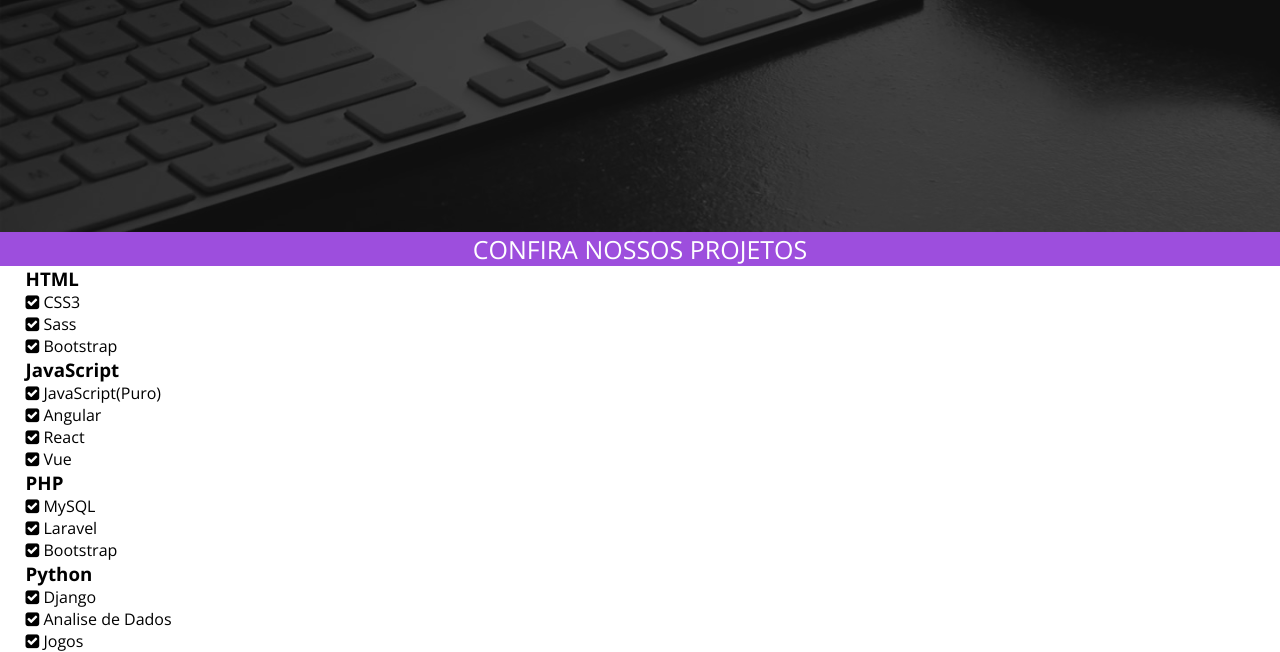
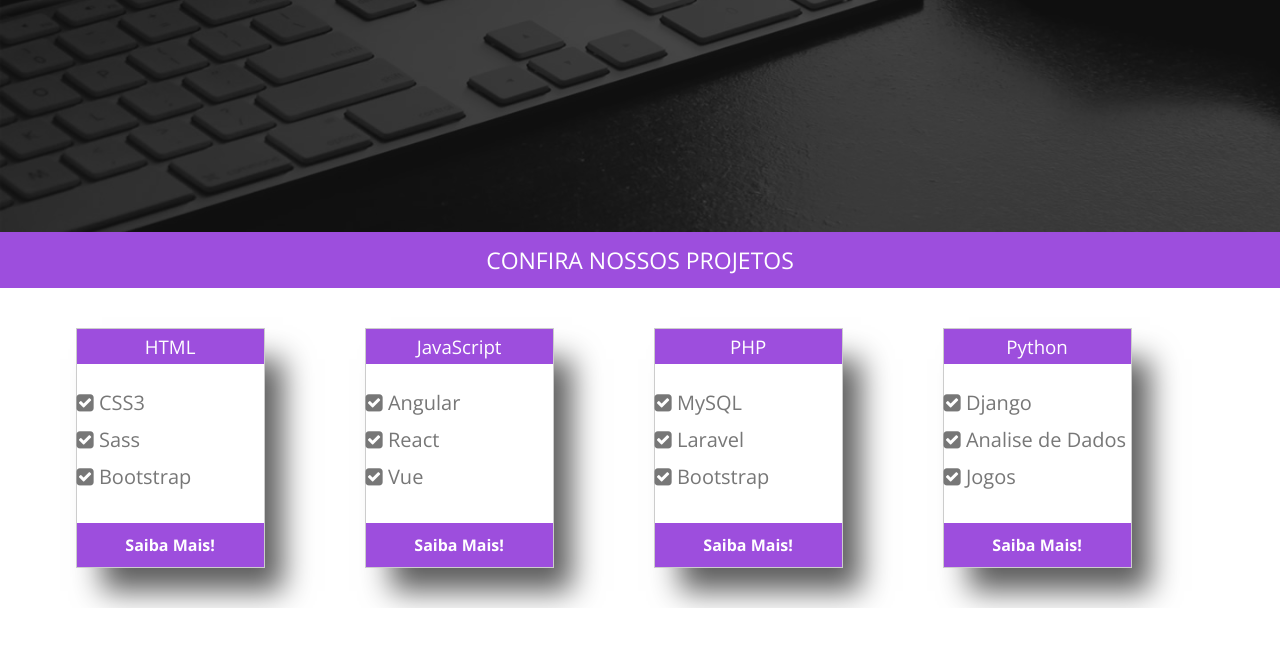
Before and after one commit to ElHa07/Web, a PHP site: page / in a window 1280 px wide. Shown: the part 568-1220 px from the top of the page. After the commit the page ends 1176 px from the top, so only its background shows below. Run offline with PHP 8.4, Linux system fonts and the light colour scheme.

Commit message:
Project
Homepage

```diff
--- a/Estudos/WebMaster/Projeto06/css/style.css
+++ b/Estudos/WebMaster/Projeto06/css/style.css
@@ -107,7 +107,7 @@ nav.desktop a{
 .chamada-planos{
 	width: 100%;
 	text-align: center;
-	padding: 12pz 2%;
+	padding: 12px 2%;
 	background: #9d4edd;
 }
 .chamada-planos h2{
@@ -115,5 +115,53 @@ nav.desktop a{
 	color: white;
 	text-transform: uppercase;
 	font-weight: lighter;
-	font-size: 25px;
+	font-size: 23px;
 }
+.box-planos{
+	padding: 40px 0;
+}
+.box-planos > .center{
+	display: flex;
+	flex-wrap: nowrap;
+}
+.box-planos-single{
+	width: 33,3%;
+	padding: 0 50px;
+}
+.box-wraper{
+	width: 100%;
+	border: 1px solid #ccc;
+	min-height: 200px;
+	-webkit-box-shadow: 22px 27px 28px -4px rgba(0,0,0,0.64);
+	-moz-box-shadow: 22px 27px 28px -4px rgba(0,0,0,0.64);
+	box-shadow: 22px 27px 28px -4px rgba(0,0,0,0.64);
+}
+
+.box-planos-single h3{
+	background: #9d4edd;
+	color: white;
+	text-align: center;
+	padding: 5px;
+	font-weight: lighter;
+}
+.pontos-planos{
+	padding: 15px 0 15px 0px;
+
+}
+.box-planos-single p{
+	color:#777777;
+	font-size: 20px;
+	margin-top:10px;
+
+}
+.button-saiba-mais a{
+	display: block;
+	width: 187px;
+	height: 44px;
+	background: #9d4edd;
+	color: white;
+	text-align: center;
+	line-height: 44px;
+	text-decoration: none;
+	margin-top: 18px;
+}
--- a/Estudos/WebMaster/Projeto06/index.html
+++ b/Estudos/WebMaster/Projeto06/index.html
@@ -52,47 +52,67 @@
 				<h2>Confira nossos Projetos</h2>
 			</div>
 		</div><!--chamada-planos-->
-		<section class="box-projetos">
+
+		<section class="box-planos">
 			<div class="center">
-				<div class="box-single">
+				<div class="box-planos-single">
+					<div class="box-wraper">
 						<h3>HTML</h3>
-					<div class="projeto1">
+						<div class="pontos-planos">
 							<p><i class="fa fa-check-square"></i> CSS3</p>
 							<p><i class="fa fa-check-square"></i> Sass</p>
 							<p><i class="fa fa-check-square"></i> Bootstrap</p>
-					</div><!--projeto1-->
-				</div><!--box-single--->
+						</div><!--pontos-planos-->
+						<div class="button-saiba-mais">
+							<a href=""><h4>Saiba Mais!</h4></a>
+						</div><!--button-saiba-mais-->
+					</div>
+				</div><!--box-planos-single-->
 
-				<div class="box-single">
+				<div class="box-planos-single">
+				<div class="box-wraper">
 					<h3>JavaScript</h3>
-					<div class="projeto1">
-						<p><i class="fa fa-check-square"></i> JavaScript(Puro)</p>
+						<div class="pontos-planos">
 							<p><i class="fa fa-check-square"></i> Angular</p>
 							<p><i class="fa fa-check-square"></i> React</p>
 							<p><i class="fa fa-check-square"></i> Vue</p>
-					</div><!--projeto1-->
-				</div><!--box-single--->
+						</div><!--pontos-planos-->
+						<div class="button-saiba-mais">
+							<a href=""><h4>Saiba Mais!</h4></a>
+						</div><!--button-saiba-mais-->
+					</div>
+				</div><!--box-planos-single-->
 
-				<div class="box-single">
+				<div class="box-planos-single">
+				<div class="box-wraper">
 					<h3>PHP</h3>
-					<div class="projeto1">
+						<div class="pontos-planos">
 							<p><i class="fa fa-check-square"></i> MySQL</p>
 							<p><i class="fa fa-check-square"></i> Laravel</p>
 							<p><i class="fa fa-check-square"></i> Bootstrap</p>
-					</div><!--projeto1-->
-				</div><!--box-single--->
+						</div><!--pontos-planos-->
+						<div class="button-saiba-mais">
+							<a href=""><h4>Saiba Mais!</h4></a>
+						</div><!--button-saiba-mais-->
+					</div>
+				</div><!--box-planos-single-->
 
-				<div class="box-single">
+				<div class="box-planos-single">
+					<div class="box-wraper">
 						<h3>Python</h3>
-					<div class="projeto1">
+							<div class="pontos-planos">
 								<p><i class="fa fa-check-square"></i> Django</p>
 								<p><i class="fa fa-check-square"></i> Analise de Dados</p>
 								<p><i class="fa fa-check-square"></i> Jogos</p>
-					</div><!--projeto1-->
-				</div><!--box-single--->
+							</div><!--pontos-planos-->
+							<div class="button-saiba-mais">
+								<a href=""><h4>Saiba Mais!</h4></a>
+							</div><!--button-saiba-mais-->
+					</div>
+				</div><!--box-planos-single-->
 
 			</div><!--center-->
-		</section><!--box-porjetos-->
+		</section><!--box-planos-->
 	</section>
 </body>
 </html>
```
Lines whose indentation alone changed are shown as unchanged.
